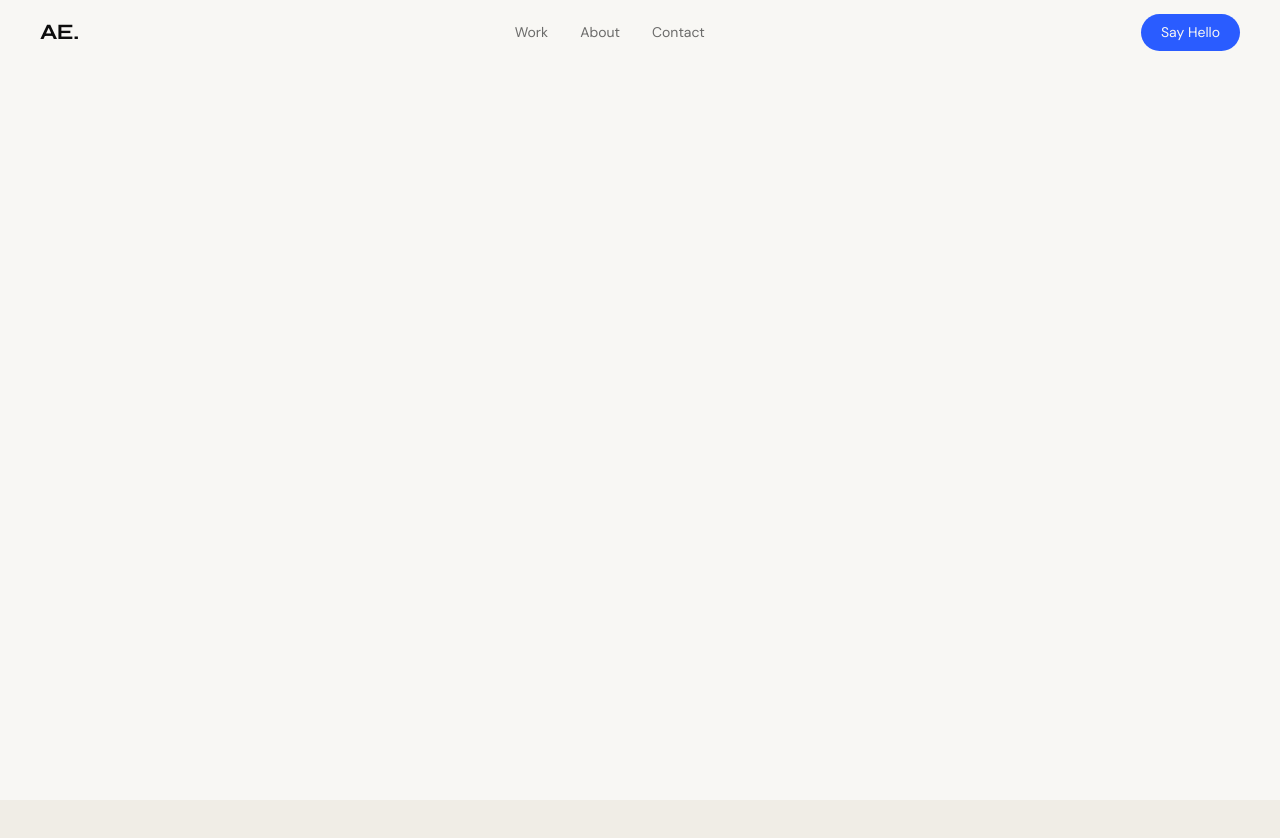
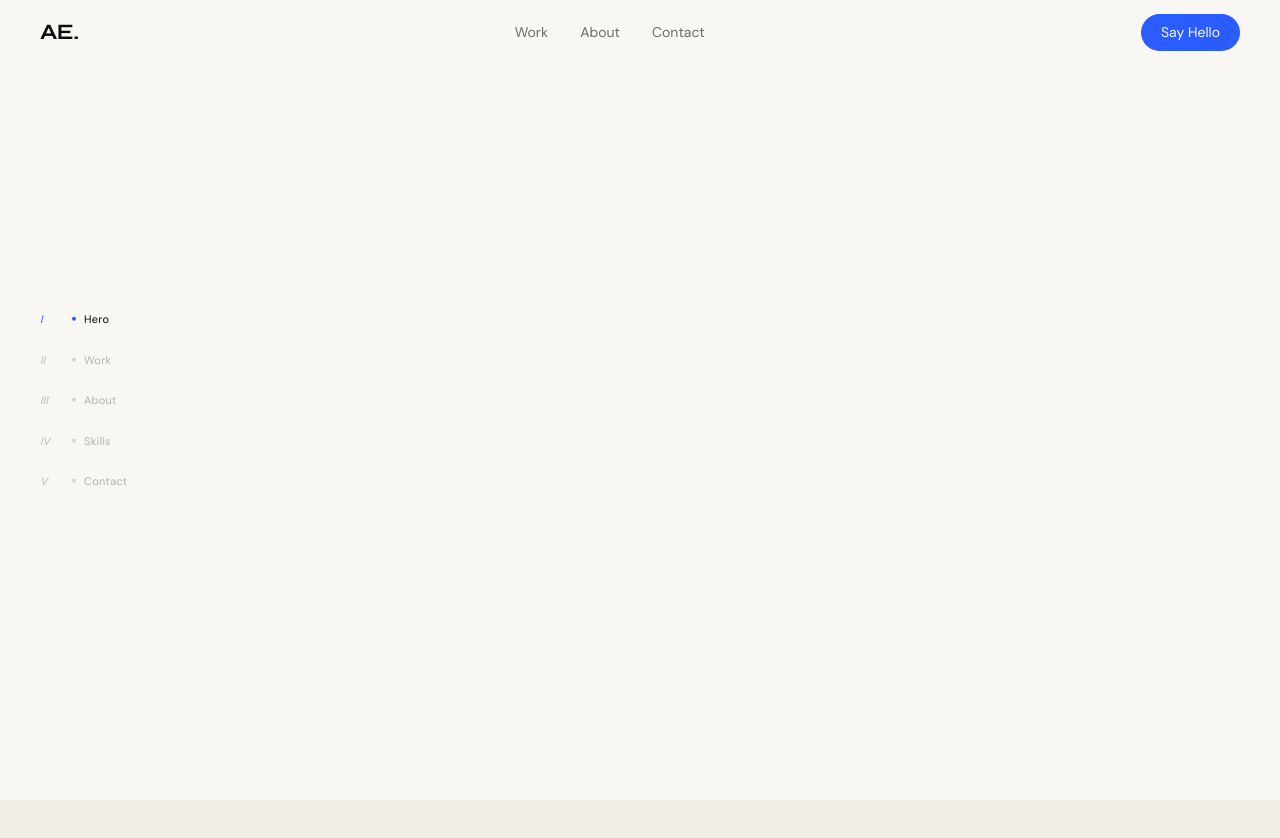
Before and after one commit to alexi089/MySite, a Next.js app: page / in a window 1280 px wide. Shown: the top 838 px of the page. Built offline with nearby package versions, Linux system fonts and the light colour scheme.

Commit message:
feat: chapter nav with intersection observer tracking and mobile pill

```diff
--- a/components/ChapterNav.tsx
+++ b/components/ChapterNav.tsx
@@ -1 +1,88 @@
-export default function ChapterNav() { return null }
+'use client'
+
+import { useEffect, useState } from 'react'
+import clsx from 'clsx'
+
+const CHAPTERS = [
+  { num: 'I',   id: 'hero',    label: 'Hero' },
+  { num: 'II',  id: 'work',    label: 'Work' },
+  { num: 'III', id: 'about',   label: 'About' },
+  { num: 'IV',  id: 'skills',  label: 'Skills' },
+  { num: 'V',   id: 'contact', label: 'Contact' },
+]
+
+export default function ChapterNav() {
+  const [active, setActive] = useState('hero')
+
+  useEffect(() => {
+    const observers: IntersectionObserver[] = []
+
+    CHAPTERS.forEach(({ id }) => {
+      const el = document.getElementById(id)
+      if (!el) return
+
+      const obs = new IntersectionObserver(
+        ([entry]) => {
+          if (entry.isIntersecting) setActive(id)
+        },
+        { threshold: 0.4 }
+      )
+      obs.observe(el)
+      observers.push(obs)
+    })
+
+    return () => observers.forEach((o) => o.disconnect())
+  }, [])
+
+  const activeChapter = CHAPTERS.find((c) => c.id === active)
+
+  return (
+    <>
+      {/* Desktop left rail */}
+      <nav className="fixed left-10 top-1/2 -translate-y-1/2 z-40 hidden lg:flex flex-col gap-6">
+        {CHAPTERS.map(({ num, id, label }) => {
+          const isActive = active === id
+          return (
+            <a
+              key={id}
+              href={`#${id}`}
+              className="flex items-center gap-2 group"
+            >
+              <span
+                className={clsx(
+                  'font-body text-[11px] italic w-6 transition-colors duration-150',
+                  isActive ? 'text-accent' : 'text-ink/25'
+                )}
+              >
+                {num}
+              </span>
+              <span
+                className={clsx(
+                  'w-1 h-1 rounded-full transition-colors duration-150',
+                  isActive ? 'bg-accent' : 'bg-ink/15'
+                )}
+              />
+              <span
+                className={clsx(
+                  'font-body text-[11px] tracking-wide transition-colors duration-150',
+                  isActive ? 'text-ink' : 'text-ink/30'
+                )}
+              >
+                {label}
+              </span>
+            </a>
+          )
+        })}
+      </nav>
+
+      {/* Mobile bottom pill */}
+      <div className="fixed bottom-6 left-1/2 -translate-x-1/2 z-40 lg:hidden">
+        <div className="px-4 py-2 rounded-full bg-ink/80 backdrop-blur-sm">
+          <span className="font-body text-[11px] text-white/80 tracking-wide">
+            {activeChapter?.num} — {activeChapter?.label}
+          </span>
+        </div>
+      </div>
+    </>
+  )
+}
```
